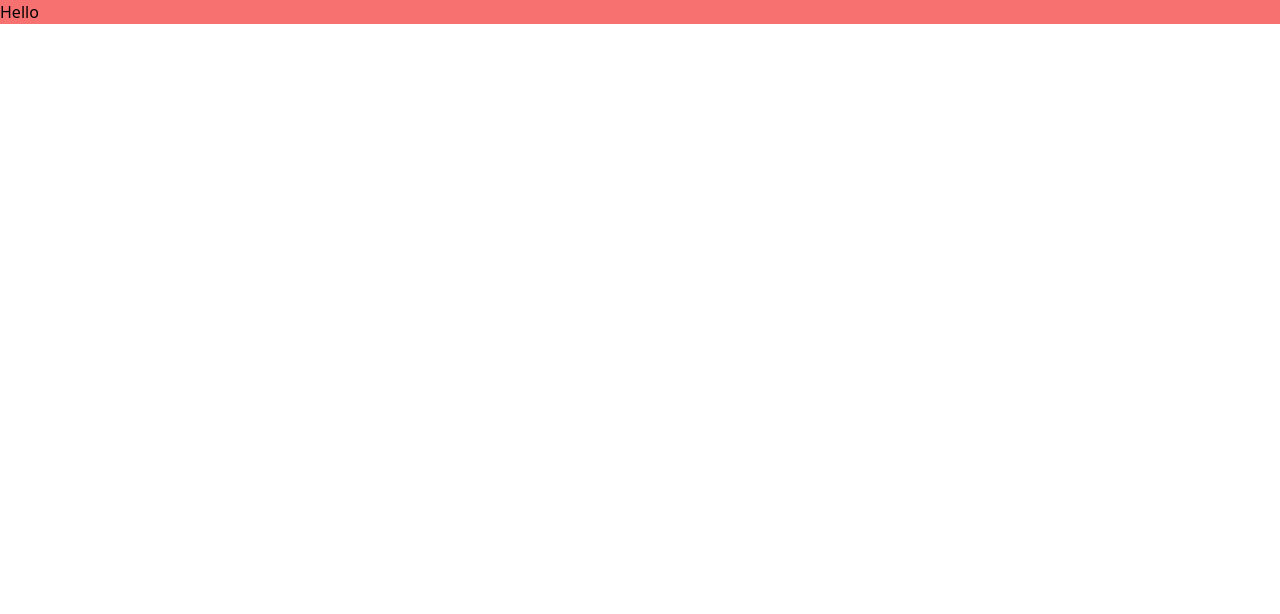
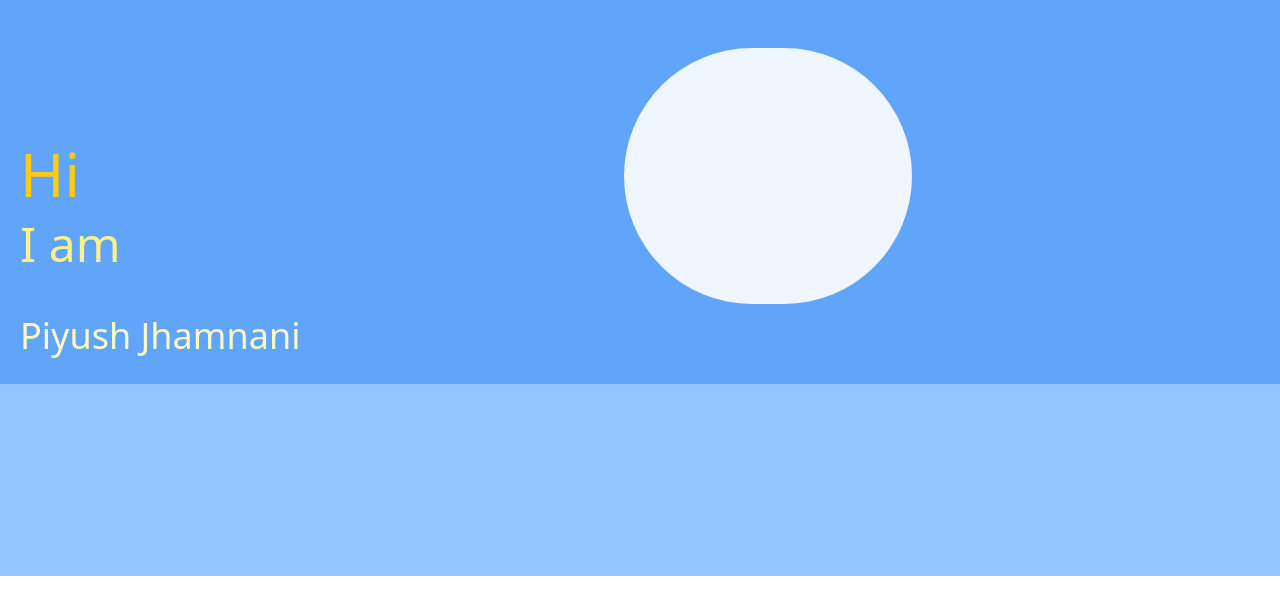
Before and after one commit to PJiyush/MyBlogs, a website built with Vite: page index.html in a window 1280 px wide. Built offline with nearby package versions, Linux system fonts and the light colour scheme.

Commit message:
created first appearencce

```diff
--- a/index.html
+++ b/index.html
@@ -1,14 +1,30 @@
 <!DOCTYPE html>
 <html lang="en">
+
 <head>
     <meta charset="UTF-8">
     <meta name="viewport" content="width=device-width, initial-scale=1.0">
     <title>Document</title>
     <link rel="stylesheet" href="style.css">
 </head>
+
 <body>
-    <div class="bg-red-400">
-        Hello
-    </div>
+        <!-- First appearence -->
+        <div class="bg-blue-400 h-96 w-full">
+        <div class=" flex flex-row">
+            <div id="textWriting" class="bg-transparent text-white w-2/4 basis-1/2 my-36" >
+                <p class="text-yellow-400 text-6xl mx-5 ">Hi</p>
+                <p class="text-yellow-200 text-5xl mx-5 my-4">I am</p>
+            </div>
+            <!-- creating a cricle -->
+            <div class="h-64 w-72 rounded-full bg-blue-50 float-right -mx-4 left-12  my-12"></div>
+        </div>
+        <div class="text-yellow-100 text-4xl -my-28 mx-5">Piyush Jhamnani</div>
+        </div>
+        <div class="bg-blue-300 h-48">
+
+        </div>
+
 </body>
+
 </html>
```
